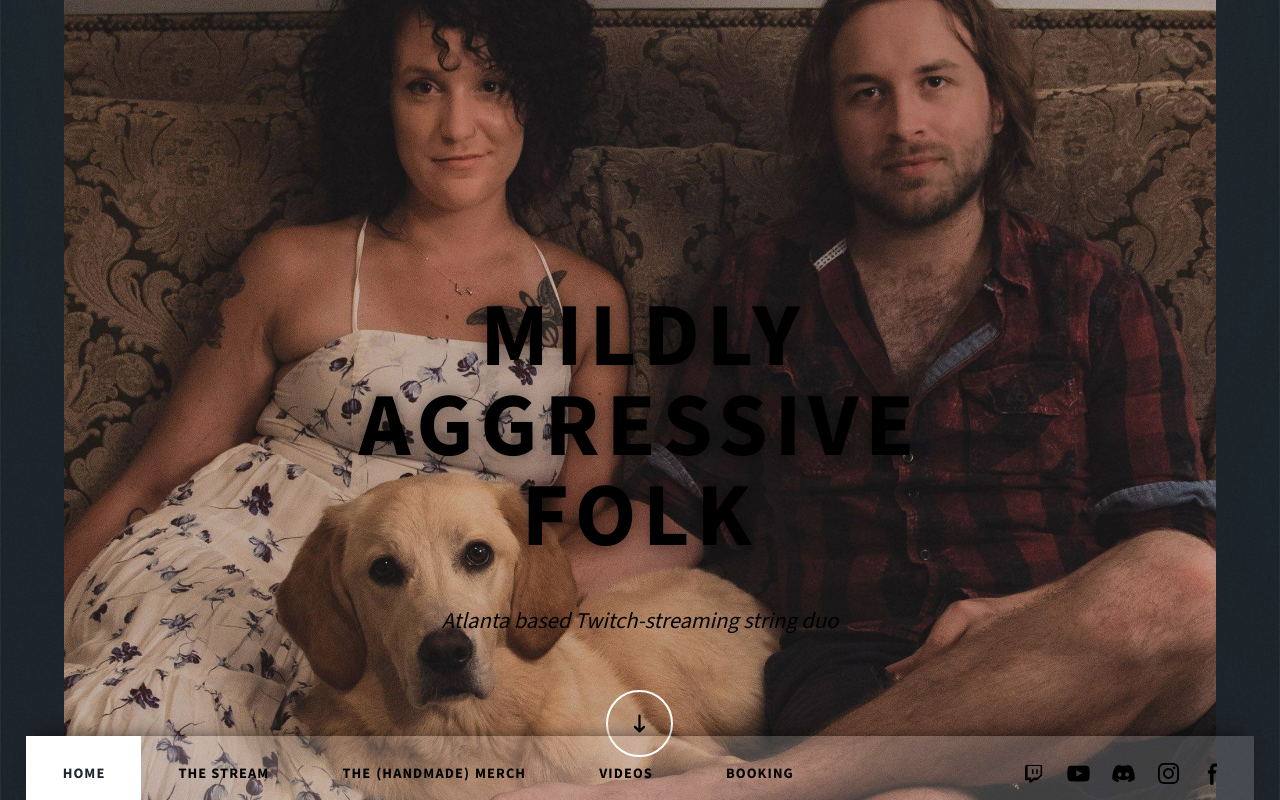
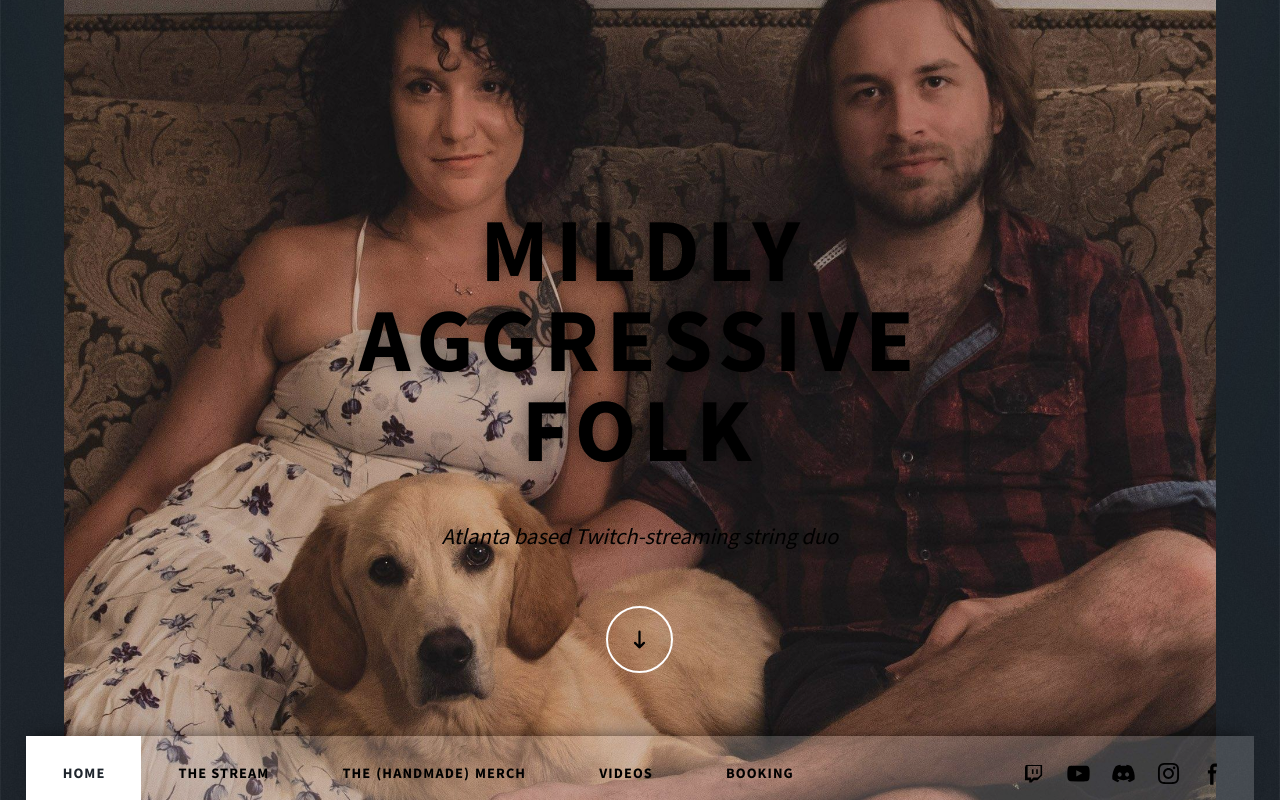
Before and after one commit to e-hart/maf-dot-com, a Next.js app: page / in a window 1280 px wide. Built offline with nearby package versions, Linux system fonts and the light colour scheme.

Commit message:
fix header transition and correct for short screens

```diff
--- a/src/components/Layout/Hero.tsx
+++ b/src/components/Layout/Hero.tsx
@@ -14,7 +14,7 @@ export default function Hero() {
   return (
     <div
       id="hero"
-      className="relative flex h-[92vh] select-none flex-col items-center justify-center pt-[40vh] text-center [transition:all_0.5s]"
+      className="relative flex min-h-[92vh] select-none flex-col items-center justify-end pb-20 pt-20 text-center [transition:all_0.5s] sm:pb-12"
     >
       <div className="flex flex-col items-center justify-center">
         <h1
@@ -45,7 +45,12 @@ export default function Hero() {
 
         <div
           className="absolute bottom-16 z-10 mt-4 select-none border-[5px] border-white px-6 py-2 text-center text-[2.5rem] font-black"
-          style={{ opacity: isIntersecting ? "0" : "1", transition: "all 0.5s" }}
+          style={{
+            opacity: isIntersecting ? "0" : "1",
+            transitionDelay: isIntersecting ? "0s" : "0.3s",
+            transitionProperty: "all",
+            transitionDuration: isIntersecting ? "0.3s" : "0.5s",
+          }}
         >
           <h1 className="indent-[.125em] tracking-[.125em]">MAF</h1>
         </div>
```
